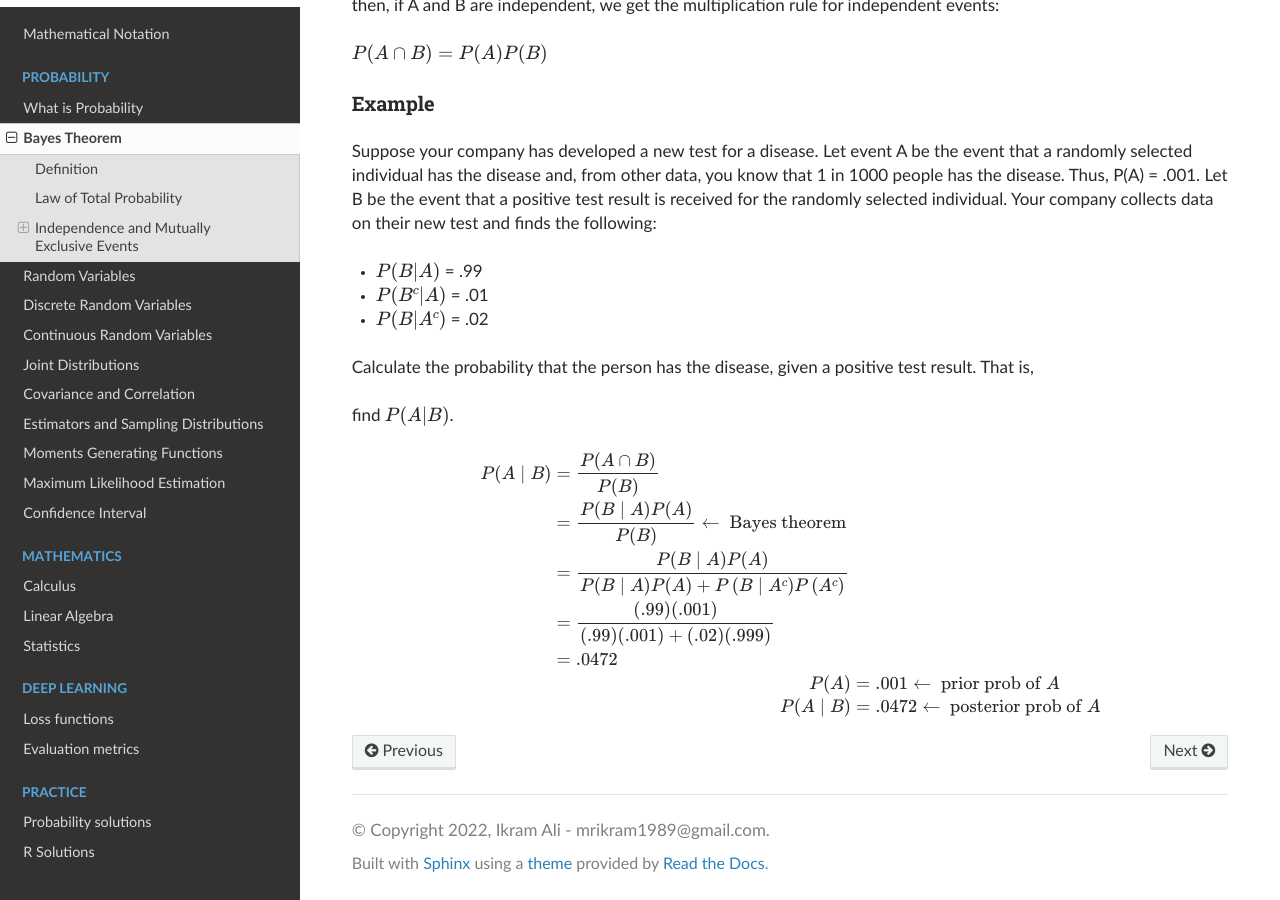
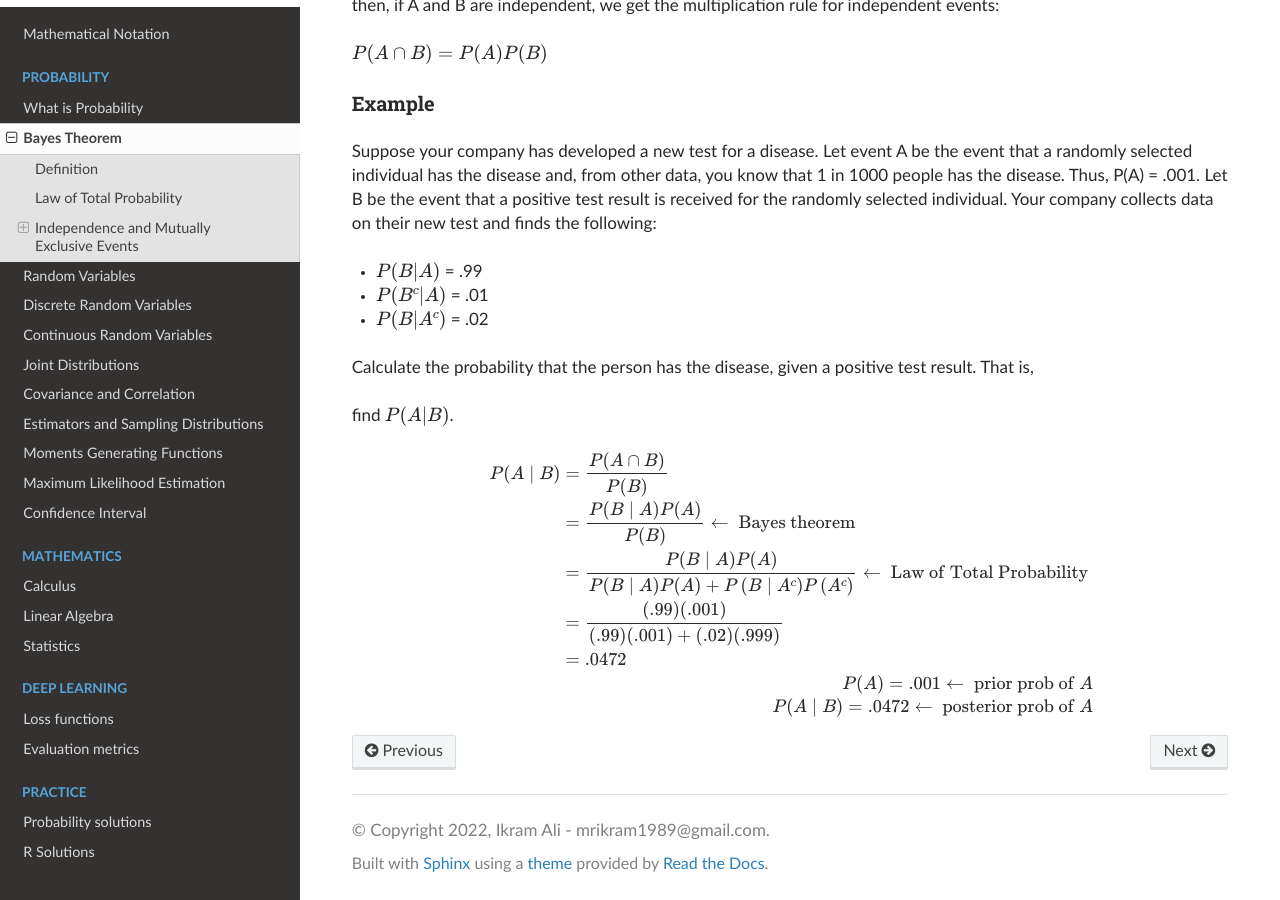
Before and after one commit to akkefa/ml-notes, a Sphinx documentation site: the page built from docs/probability/conditional_probability_and_bayes_theorem.md, in a window 1280 px wide and 900 px high, scrolled down 990 px. Built offline with Sphinx 7.4.7 and the Read the Docs theme 2.0.0, drawn with Linux system fonts in a browser that asks for light colours.

Commit message:
bug fixed.

```diff
--- a/docs/probability/conditional_probability_and_bayes_theorem.md
+++ b/docs/probability/conditional_probability_and_bayes_theorem.md
@@ -63,11 +63,11 @@ $$
 \begin{aligned}
 P(A \mid B) &=\frac{P(A \cap B)}{P(B)}  \\
 &=\frac{P(B \mid A) P(A)}{P(B)} \leftarrow \text { Bayes theorem } \\
-&=\frac{ P(B\mid A) P(A)}{P(B \mid A) P(A)+P\left(B \mid A^{c}\right) P\left(A^{c}\right)} \\
+&=\frac{ P(B\mid A) P(A)}{P(B \mid A) P(A)+P\left(B \mid A^{c}\right) P\left(A^{c}\right)} \leftarrow \text { Law of Total Probability } \\
 &=\frac{(.99)(.001)}{(.99)(.001)+(.02)(.999)} \\
 &=.0472
 \end{aligned}
 \\
-P(A) &=.001 \leftarrow \text { prior prob of } A \\
-P(A \mid B) &=.0472 \leftarrow \text { posterior prob of } A
+P(A) =.001 \leftarrow \text { prior prob of } A \\
+P(A \mid B) =.0472 \leftarrow \text { posterior prob of } A
 $$
```
